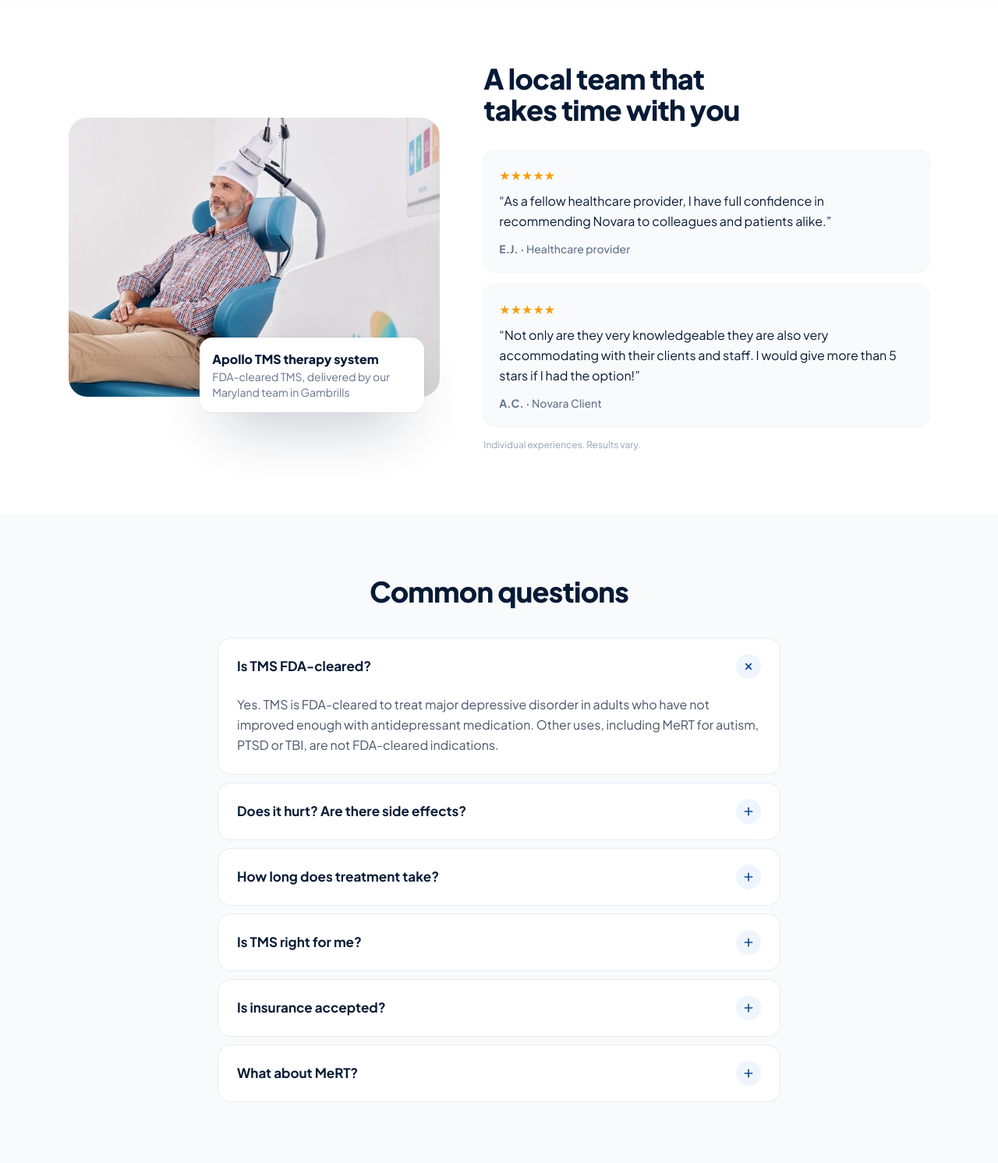
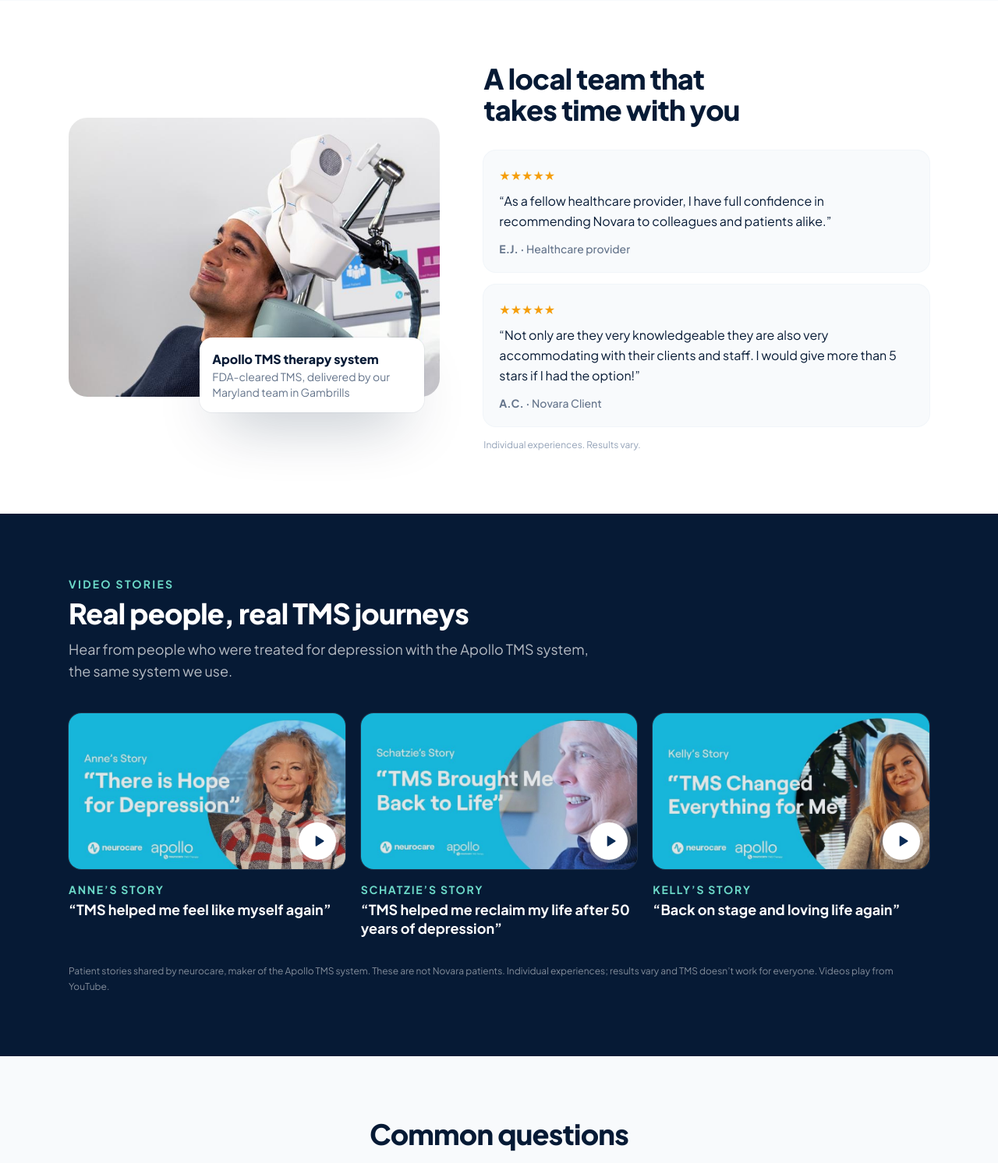
Before and after one commit to BossOP1/novara-tms-lp, a PHP site: page / in a window 1280 px wide. Shown: the part 3092-4584 px from the top of the page at 78% size. Run offline with PHP 8.4, Linux system fonts and the light colour scheme; some libraries are stand-ins or nearby versions.

Commit message:
Use official neurocare Apollo images and add TMS video stories
- 14 Apollo TMS images compressed (183 MB originals -> 2 MB web set in
  assets/img/apollo/); originals in assets/apollo-tms/ stay local
  (gitignored, excluded from the build)
- Homepage: TMS card, MeRT card and TMS section use the Apollo photos
- Landing page: hero thumbnail and proof photo use the Apollo photos
- Landing page: "Real people, real TMS journeys" section with three
  neurocare patient videos (click-to-load, youtube-nocookie), labelled
  as neurocare stories, not Novara patients

Co-Authored-By: Claude Opus 5.5 <noreply@anthropic.com>

```diff
--- a/lp/tms/index.php
+++ b/lp/tms/index.php
@@ -49,7 +49,7 @@ $schema = [
 ];
 
 lp_head($lp, $title, $desc,
-    '<link rel="preload" as="image" href="' . $img . 'apollo-tms-chair.webp">'
+    '<link rel="preload" as="image" href="' . $img . 'apollo-system-800.jpg">'
     . "\n    <script type=\"application/ld+json\">" . json_encode($schema, JSON_UNESCAPED_SLASHES | JSON_UNESCAPED_UNICODE) . '</script>'
     . "\n    <style>
         /* Multi-step form: without JS every step shows; with JS one at a time */
@@ -100,7 +100,7 @@ lp_head($lp, $title, $desc,
 
             <!-- Apollo device + review -->
             <div class="hero-in mt-9 hidden items-center gap-5 rounded-3xl bg-white p-4 pr-6 shadow-soft ring-1 ring-brand-900/5 [animation-delay:.24s] sm:flex">
-                <img src="<?= $img ?>apollo-tms-chair.webp" alt="Apollo TMS therapy system with treatment chair" width="696" height="608" class="h-28 w-32 shrink-0 rounded-2xl bg-brand-50 object-contain p-2">
+                <img src="<?= $img ?>apollo-system-800.jpg" alt="Apollo TMS therapy system with treatment chair" width="800" height="525" class="h-28 w-32 shrink-0 rounded-2xl bg-brand-50 object-cover" style="object-position: 50% 62%">
                 <div>
                     <p class="text-xs font-bold uppercase tracking-[0.14em] text-teal-700">Apollo TMS therapy system</p>
                     <p class="mt-1.5 text-[15px] leading-snug text-brand-950">“Very knowledgeable… also very accommodating with their clients. I would give more than 5 stars if I had the option!”</p>
@@ -351,8 +351,8 @@ lp_head($lp, $title, $desc,
     <div class="mx-auto max-w-6xl px-4 sm:px-6">
         <div class="grid items-center gap-10 lg:grid-cols-[1fr_1.2fr] lg:gap-14">
             <figure class="reveal relative" data-anim="left">
-                <!-- Apollo TMS system (image: neurocare group, manufacturer). Swap for a Maryland clinic/team photo when available. -->
-                <img src="<?= $img ?>apollo-tms-patient-800.jpg" alt="Patient seated in the Apollo TMS therapy chair with the magnetic coil positioned" width="800" height="513" loading="lazy" decoding="async" class="aspect-[4/3] w-full rounded-3xl object-cover" style="object-position: 35% center">
+                <!-- Apollo TMS system (official neurocare image, used with permission) -->
+                <img src="<?= $img ?>apollo-patient-coil-800.jpg" srcset="<?= $img ?>apollo-patient-coil-800.jpg 800w, <?= $img ?>apollo-patient-coil.jpg 1600w" sizes="(min-width: 1024px) 40vw, 100vw" alt="Smiling patient during a session with the Apollo TMS coil positioned on his head" width="800" height="533" loading="lazy" decoding="async" class="aspect-[4/3] w-full rounded-3xl object-cover" style="object-position: 45% center">
                 <figcaption class="absolute -bottom-5 left-5 right-5 rounded-2xl bg-white p-4 shadow-card ring-1 ring-brand-900/5 sm:left-auto sm:w-72">
                     <p class="font-extrabold text-brand-950">Apollo TMS therapy system</p>
                     <p class="text-sm text-slate-500">FDA-cleared TMS, delivered by our Maryland team in Gambrills</p>
@@ -375,6 +375,39 @@ lp_head($lp, $title, $desc,
                 <p class="reveal mt-4 text-xs text-slate-400">Individual experiences. Results vary.</p>
             </div>
         </div>
+    </div>
+</section>
+
+<!-- ===================== Video stories (neurocare, Apollo TMS) ===================== -->
+<section class="bg-brand-950 py-16 text-white lg:py-20" aria-labelledby="videos-title">
+    <div class="mx-auto max-w-6xl px-4 sm:px-6">
+        <div class="max-w-2xl">
+            <p class="reveal text-sm font-bold uppercase tracking-[0.16em] text-teal-300">Video stories</p>
+            <h2 id="videos-title" class="reveal mt-2 text-balance text-3xl font-extrabold tracking-[-0.02em] sm:text-4xl">Real people, real TMS journeys</h2>
+            <p class="reveal mt-3 text-lg text-white/70">Hear from people who were treated for depression with the Apollo TMS system, the same system we use.</p>
+        </div>
+        <ul class="mt-10 grid gap-5 md:grid-cols-3" data-stagger>
+            <?php foreach ([
+                ['64Awo-535d4', 'video-anne',     'Anne’s story',     'TMS helped me feel like myself again'],
+                ['Yb_YOP9KBgc', 'video-schatzie', 'Schatzie’s story', 'TMS helped me reclaim my life after 50 years of depression'],
+                ['ZWTN7Z8sTno', 'video-kelly',    'Kelly’s story',    'Back on stage and loving life again'],
+            ] as [$yt, $thumb, $who, $quote]): ?>
+            <li class="reveal">
+                <div class="relative aspect-video overflow-hidden rounded-2xl bg-black ring-1 ring-white/10">
+                    <button type="button" data-yt="<?= e($yt) ?>" data-title="<?= e($who) ?>" class="group absolute inset-0 h-full w-full" aria-label="Play video: <?= e($who) ?>">
+                        <img src="<?= $img . $thumb ?>.jpg" alt="" width="800" height="450" loading="lazy" decoding="async" class="h-full w-full object-cover transition duration-500 group-hover:scale-105">
+                        <span class="absolute inset-0 bg-brand-950/10 transition group-hover:bg-transparent" aria-hidden="true"></span>
+                        <span class="absolute bottom-3 right-3 flex h-12 w-12 items-center justify-center rounded-full bg-white text-brand-900 shadow-xl ring-4 ring-white/30 transition group-hover:scale-110 group-hover:bg-teal-300" aria-hidden="true">
+                            <svg class="ml-0.5 h-5 w-5" viewBox="0 0 24 24" fill="currentColor"><path d="M8 5.14v13.72a1 1 0 001.5.86l11-6.86a1 1 0 000-1.72l-11-6.86A1 1 0 008 5.14z"/></svg>
+                        </span>
+                    </button>
+                </div>
+                <p class="mt-4 text-sm font-bold uppercase tracking-[0.12em] text-teal-300"><?= e($who) ?></p>
+                <p class="mt-1 text-lg font-bold leading-snug">“<?= e($quote) ?>”</p>
+            </li>
+            <?php endforeach; ?>
+        </ul>
+        <p class="reveal mt-8 text-xs leading-relaxed text-white/50">Patient stories shared by neurocare, maker of the Apollo TMS system. These are not Novara patients. Individual experiences; results vary and TMS doesn’t work for everyone. Videos play from YouTube.</p>
     </div>
 </section>
 
@@ -487,6 +520,18 @@ lp_head($lp, $title, $desc,
         dl.push({ event: 'lp_form_submit' });   // no health answers sent to analytics
     });
 
+    // Video stories: swap the thumbnail for a YouTube (privacy-enhanced) player on click
+    document.querySelectorAll('[data-yt]').forEach(function (b) {
+        b.addEventListener('click', function () {
+            var f = document.createElement('iframe');
+            f.src = 'https://www.youtube-nocookie.com/embed/' + b.dataset.yt + '?autoplay=1&rel=0&modestbranding=1';
+            f.title = b.dataset.title; f.className = 'absolute inset-0 h-full w-full border-0';
+            f.allow = 'accelerometer; autoplay; clipboard-write; encrypted-media; gyroscope; picture-in-picture; web-share';
+            f.allowFullscreen = true; f.referrerPolicy = 'strict-origin-when-cross-origin';
+            b.replaceWith(f);
+        });
+    });
+
     // Location map: load the Google Maps embed only when asked
     document.querySelectorAll('[data-map]').forEach(function (b) {
         b.addEventListener('click', function () {
```
Also changed, not shown: lp/tms/img/apollo-patient-coil-800.jpg (added), lp/tms/img/apollo-patient-coil.jpg (added), lp/tms/img/apollo-system-800.jpg (added), lp/tms/img/apollo-tms-chair.webp (deleted), lp/tms/img/apollo-tms-patient-800.jpg (deleted), lp/tms/img/apollo-tms-patient.jpg (deleted), lp/tms/img/apollo-tms-session-800.jpg (deleted), lp/tms/img/apollo-tms-session.jpg (deleted), lp/tms/img/video-anne.jpg (added), lp/tms/img/video-kelly.jpg (added), lp/tms/img/video-schatzie.jpg (added).
